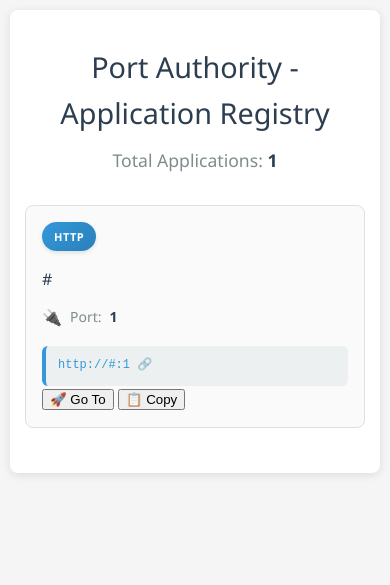
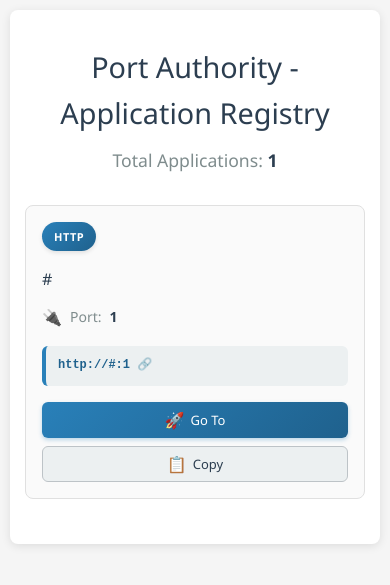
Before and after one commit to Segelzwerg/PortAuthority, a Django app: page / in a window 390 px wide. Shown: the top 585 px of the page. Run offline with Django 5.2, Linux system fonts and the light colour scheme; tables that the repository leaves empty hold one stand-in row (values such as "Sample post").

Commit message:
Revamp `styles.css` with enhanced accessibility, updated color palette, button styles, responsive design adjustments, notification animations, and custom scrollbar styling.

```diff
--- a/registry/static/registry/css/styles.css
+++ b/registry/static/registry/css/styles.css
@@ -100,7 +111,7 @@
 }
 
 .protocol-http {
-    background: linear-gradient(135deg, #3498db, #2980b9);
+    background: linear-gradient(135deg, #2980b9, #1f618d);
     color: white;
 }
 
@@ -161,24 +172,25 @@
     font-size: 13px;
     color: #2c3e50;
     word-break: break-all;
-    border-left: 4px solid #3498db;
+    border-left: 4px solid #2980b9;
     transition: all 0.3s ease;
+    margin-bottom: 16px;
 }
 
 .full-address:hover {
     background-color: #e8f4f8;
-    border-left-color: #2980b9;
+    border-left-color: #1f618d;
 }
 
 .full-address a {
-    color: #3498db;
+    color: #1f618d;
     text-decoration: none;
-    font-weight: 500;
+    font-weight: 600;
     transition: color 0.3s ease;
 }
 
 .full-address a:hover {
-    color: #2980b9;
+    color: #154360;
     text-decoration: underline;
 }
 
@@ -186,6 +198,136 @@
     content: " 🔗";
     font-size: 12px;
     opacity: 0.7;
+}
+
+/* Action Buttons */
+.action-buttons {
+    display: flex;
+    gap: 8px;
+    flex-wrap: wrap;
+}
+
+.btn {
+    display: inline-flex;
+    align-items: center;
+    gap: 6px;
+    padding: 10px 16px;
+    border: none;
+    border-radius: 6px;
+    font-size: 14px;
+    font-weight: 500;
+    text-decoration: none;
+    cursor: pointer;
+    transition: all 0.3s ease;
+    white-space: nowrap;
+    min-height: 40px;
+    font-family: inherit;
+}
+
+.btn:focus {
+    outline: 2px solid #2980b9;
+    outline-offset: 2px;
+}
+
+.btn-primary {
+    background: linear-gradient(135deg, #2980b9, #1f618d);
+    color: white;
+    box-shadow: 0 2px 4px rgba(41, 128, 185, 0.3);
+}
+
+.btn-primary:hover:not(:disabled) {
+    background: linear-gradient(135deg, #1f618d, #154360);
+    transform: translateY(-1px);
+    box-shadow: 0 4px 8px rgba(41, 128, 185, 0.4);
+}
+
+.btn-primary:active {
+    transform: translateY(0);
+    box-shadow: 0 2px 4px rgba(41, 128, 185, 0.3);
+}
+
+.btn-secondary {
+    background-color: #ecf0f1;
+    color: #2c3e50;
+    border: 1px solid #bdc3c7;
+}
+
+.btn-secondary:hover:not(:disabled) {
+    background-color: #d5dbdb;
+    border-color: #95a5a6;
+    transform: translateY(-1px);
+}
+
+.btn-disabled {
+    background-color: #ecf0f1;
+    color: #95a5a6;
+    cursor: not-allowed;
+    opacity: 0.6;
+}
+
+.btn-disabled:hover {
+    transform: none;
+    background-color: #ecf0f1;
+}
+
+.btn:disabled {
+    cursor: not-allowed;
+    opacity: 0.6;
+}
+
+.btn:disabled:hover {
+    transform: none;
+}
+
+/* Button Icons */
+.btn-icon {
+    font-size: 16px;
+    line-height: 1;
+}
+
+/* Notifications */
+.pa-notification {
+    position: fixed;
+    top: 20px;
+    right: 20px;
+    padding: 12px 20px;
+    border-radius: 6px;
+    color: white;
+    font-weight: 500;
+    font-size: 14px;
+    font-family: 'Segoe UI', Tahoma, Geneva, Verdana, sans-serif;
+    z-index: 1000;
+    max-width: 320px;
+    word-wrap: break-word;
+    box-shadow: 0 4px 12px rgba(0, 0, 0, 0.15);
+    transform: translateX(100%);
+    transition: transform 0.3s ease-out;
+    cursor: pointer;
+}
+
+.pa-notification.show {
+    transform: translateX(0);
+}
+
+.pa-notification:hover {
+    box-shadow: 0 6px 16px rgba(0, 0, 0, 0.2);
+}
+
+/* Notification Types */
+.pa-notification.success {
+    background-color: #27ae60;
+}
+
+.pa-notification.warning {
+    background-color: #f39c12;
+}
+
+.pa-notification.error {
+    background-color: #e74c3c;
+}
+
+.pa-notification.info {
+    background-color: #2980b9;
 }
 
 /* Pagination */
@@ -254,9 +396,84 @@
     animation: pulse 2s infinite;
 }
 
+/* Animations */
 @keyframes pulse {
-    0%, 100% { opacity: 1; }
-    50% { opacity: 0.5; }
+    0%, 100% {
+        opacity: 1;
+        transform: scale(1);
+    }
+    50% {
+        opacity: 0.5;
+        transform: scale(1.05);
+    }
+}
+
+@keyframes slideInRight {
+    from {
+        transform: translateX(100%);
+        opacity: 0;
+    }
+    to {
+        transform: translateX(0);
+        opacity: 1;
+    }
+}
+
+@keyframes slideOutRight {
+    from {
+        transform: translateX(0);
+        opacity: 1;
+    }
+    to {
+        transform: translateX(100%);
+        opacity: 0;
+    }
+}
+
+@keyframes fadeIn {
+    from {
+        opacity: 0;
+        transform: translateY(10px);
+    }
+    to {
+        opacity: 1;
+        transform: translateY(0);
+    }
+}
+
+/* Card animations */
+.application-card {
+    animation: fadeIn 0.5s ease-out;
+}
+
+.application-card:nth-child(1) {
+    animation-delay: 0.1s;
+}
+
+.application-card:nth-child(2) {
+    animation-delay: 0.2s;
+}
+
+.application-card:nth-child(3) {
+    animation-delay: 0.3s;
+}
+
+.application-card:nth-child(4) {
+    animation-delay: 0.4s;
+}
+
+.application-card:nth-child(5) {
+    animation-delay: 0.5s;
+}
+
+/* Loading button state */
+.btn.loading {
+    opacity: 0.7;
+    cursor: wait;
+}
+
+.btn.loading .btn-icon {
+    animation: pulse 1s infinite;
 }
 
 /* Responsive Design */
@@ -289,11 +514,33 @@
         padding: 20px;
     }
 
+    .action-buttons {
+        justify-content: center;
+    }
+
+    .btn {
+        flex: 1;
+        justify-content: center;
+        min-width: 120px;
+    }
+
     .pagination a,
     .pagination span {
         padding: 8px 12px;
         margin: 0 2px;
         min-width: 36px;
+    }
+
+    .pa-notification {
+        top: 10px;
+        right: 10px;
+        left: 10px;
+        max-width: none;
+        transform: translateY(-100%);
+    }
+
+    .pa-notification.show {
+        transform: translateY(0);
     }
 }
 
@@ -313,6 +560,16 @@
     .full-address {
         font-size: 12px;
         padding: 10px 12px;
+    }
+
+    .btn {
+        padding: 8px 12px;
+        font-size: 13px;
+        min-height: 36px;
+    }
+
+    .action-buttons {
+        flex-direction: column;
     }
 
     .pagination {
@@ -379,4 +648,42 @@
     .protocol-badge {
         border: 1px solid currentColor;
     }
+
+    .btn {
+        border: 2px solid currentColor;
+    }
+
+    .pa-notification {
+        border: 2px solid currentColor;
+    }
 }
+
+/* Custom scrollbar for webkit browsers */
+::-webkit-scrollbar {
+    width: 8px;
+}
+
+::-webkit-scrollbar-track {
+    background: #f1f1f1;
+    border-radius: 4px;
+}
+
+::-webkit-scrollbar-thumb {
+    background: #c1c1c1;
+    border-radius: 4px;
+}
+
+::-webkit-scrollbar-thumb:hover {
+    background: #a8a8a8;
+}
+
+/* Selection styles */
+::selection {
+    background-color: #2980b9;
+    color: white;
+}
+
+::-moz-selection {
+    background-color: #2980b9;
+    color: white;
+}
```
Also changed, not shown: other parts of registry/static/registry/css/styles.css (+40 -9 lines).
